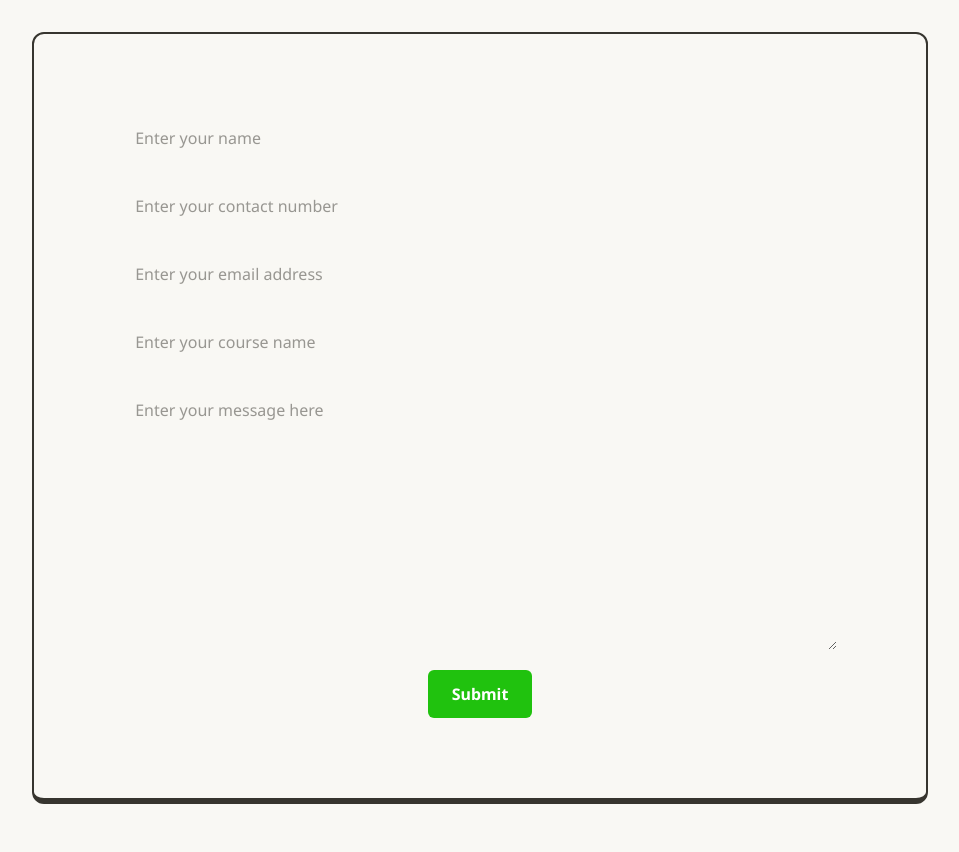
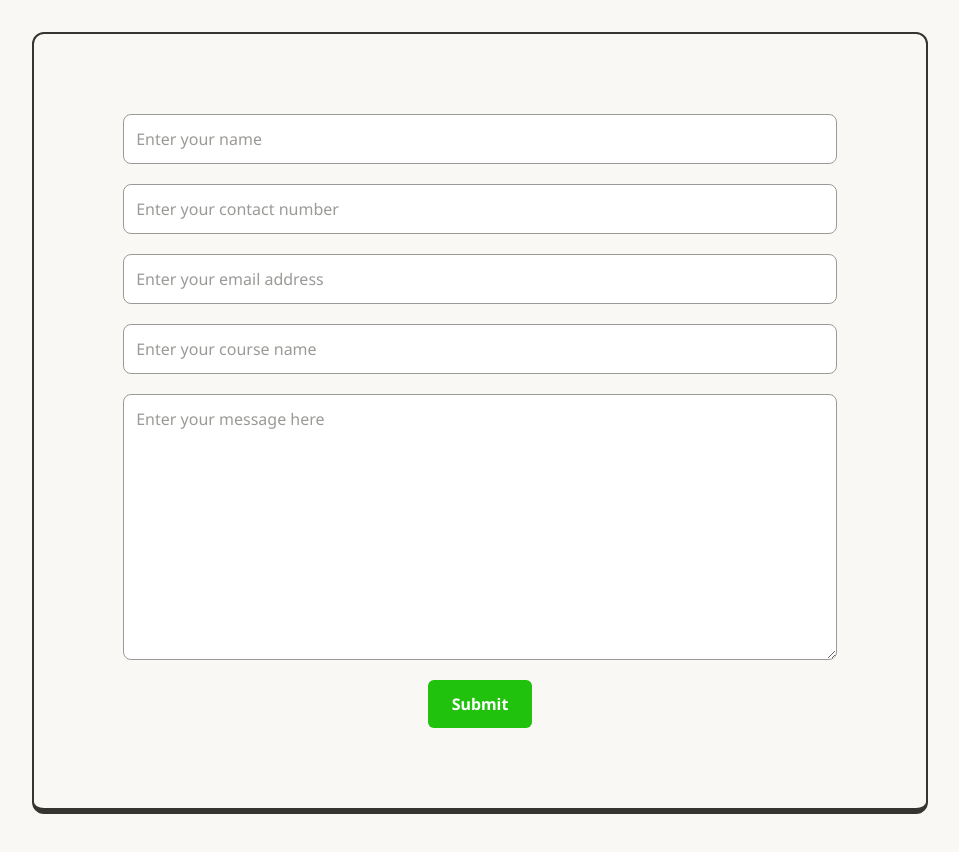
Before and after one commit to VirtualVidhya/main-website, an Astro site: page /contact in a window 1280 px wide. Shown: the part 1900-2752 px from the top of the page, without its empty margins (160-1119 px from the left). Built offline with nearby package versions, Linux system fonts and the light colour scheme; Astro itself is replaced by a stand-in of ours; no server answers.

Commit message:
[Update] form field-box styling (bgcolor & border)

```diff
--- a/src/pages/contact.astro
+++ b/src/pages/contact.astro
@@ -87,7 +87,7 @@ const metadata = {
           <input
             id="name"
             name="name"
-            class="p-3"
+            class="form-fieldbox"
             type="text"
             placeholder="Enter your name"
           />
@@ -100,7 +100,7 @@ const metadata = {
           <input
             id="address"
             name="address"
-            class="p-3"
+            class="form-fieldbox"
             type="text"
             placeholder="Enter your address"
           />
@@ -113,7 +113,7 @@ const metadata = {
           <input
             id="phone"
             name="phone"
-            class="p-3"
+            class="form-fieldbox"
             type="tel"
             placeholder="Enter your contact number"
           />
@@ -126,7 +126,7 @@ const metadata = {
           <input
             id="email"
             name="email"
-            class="p-3"
+            class="form-fieldbox"
             type="text"
             placeholder="Enter your email address"
           />
@@ -139,7 +139,7 @@ const metadata = {
           <input
             id="course"
             name="course"
-            class="p-3"
+            class="form-fieldbox"
             type="text"
             placeholder="Enter your course name"
             list="courses"
@@ -195,7 +195,7 @@ const metadata = {
         </div>
 
         <textarea
-          class="w-4/5 p-3"
+          class="w-4/5 form-fieldbox"
           id="message"
           name="message"
           placeholder="Enter your message here"
--- a/src/styles/global.css
+++ b/src/styles/global.css
@@ -492,4 +492,8 @@
   .form-submit-btn {
     @apply text-font-color-white bg-font-color-green px-6 py-3 font-bold rounded-md;
   }
+
+  .form-fieldbox {
+    @apply p-3 border-solid border-1 bg-font-color-white border-color-border-pri rounded-lg;
+  }
 }
```
